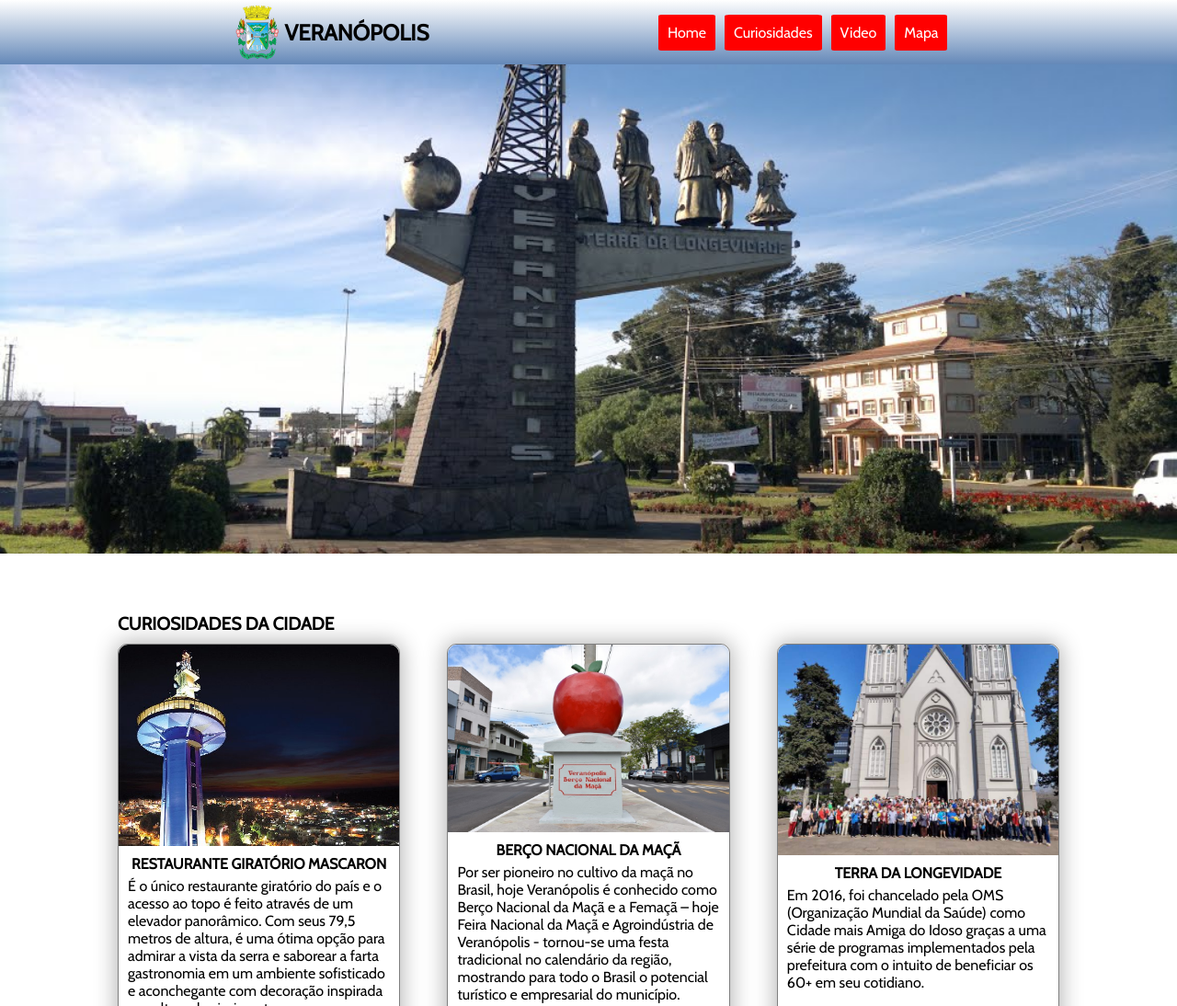
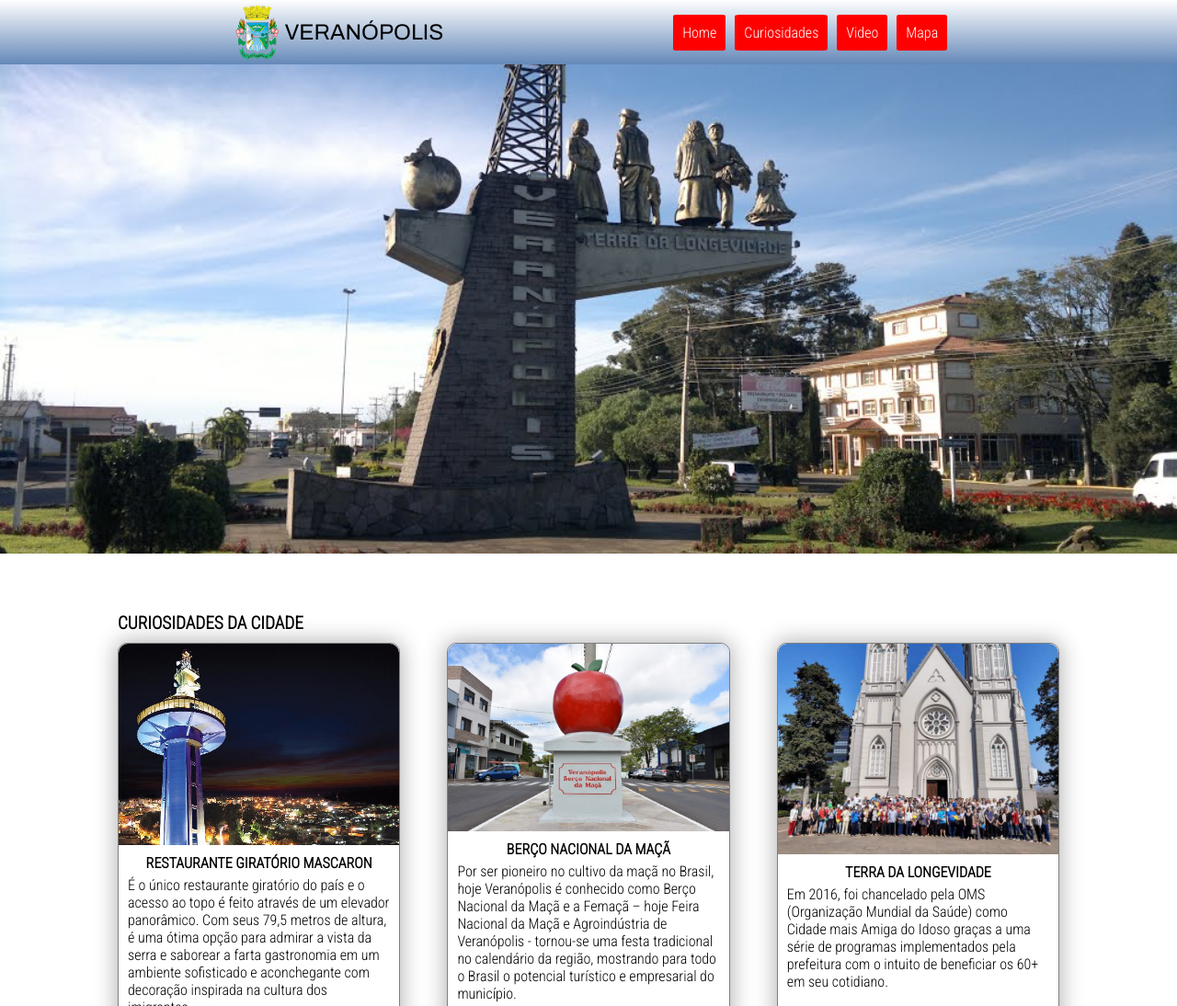
Before and after one commit to gabrielholz/ckeckpoint-1-dh-front-end-1, a plain HTML site: page index.html in a window 1280 px wide. Shown: the top 1094 px of the page at 92% size. Drawn offline with nearby package versions, Linux system fonts and the light colour scheme.

Commit message:
alteração de fontes

```diff
--- a/css/style.css
+++ b/css/style.css
@@ -1,16 +1,26 @@
-@import url('https://fonts.googleapis.com/css2?family=Cabin&display=swap');
+@import url('https://fonts.googleapis.com/css2?family=Archivo&family=Roboto+Condensed:wght@300&display=swap');
 
 * {
   margin: 0;
   padding: 0;
   box-sizing: border-box;
   font-size: 16px;
-  font-family: 'Cabin', sans-serif;
+  font-family: 'Roboto Condensed', sans-serif;
+
+}
+
+a,
+li,
+p,
+h2,
+h3{
+  font-family: 'Roboto Condensed', sans-serif;
 
 }
 
 h1 {
   font-size: 1.5rem;
+  font-family: 'Archivo', sans-serif;
 }
 
 h2 {
```
